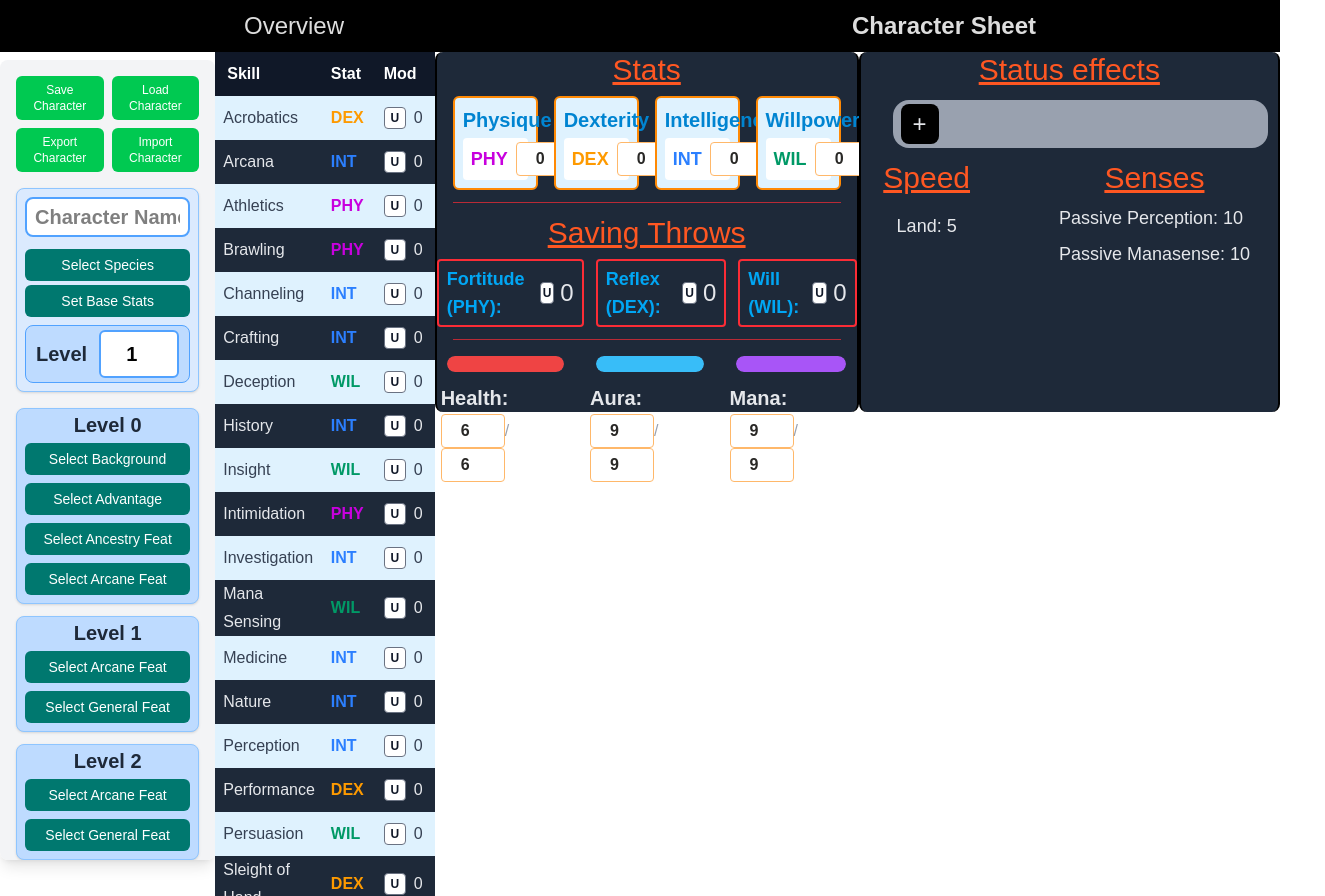
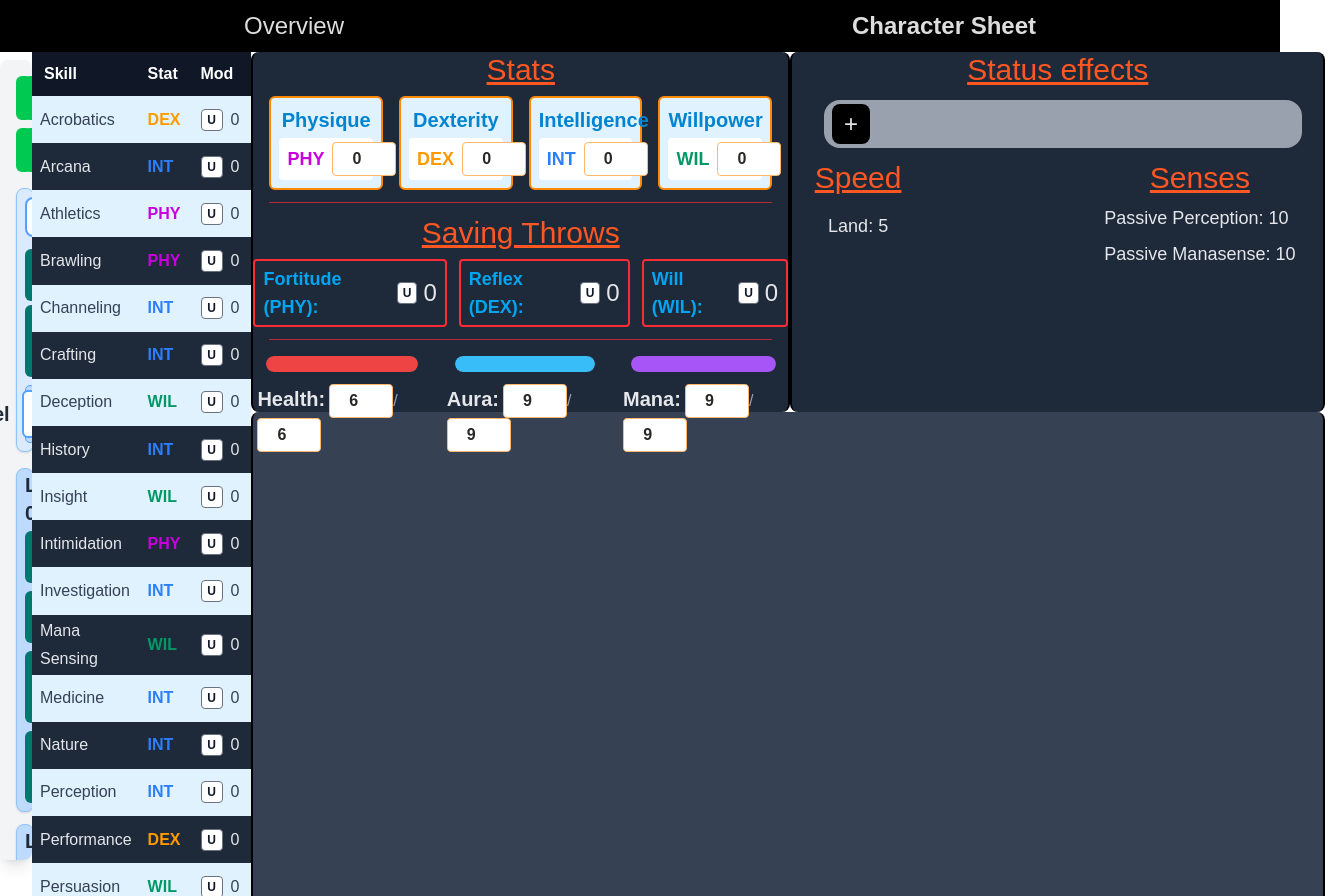
Before and after one commit to Acasez/kastorixv2, a React (Vite) app: page /characterSheet in a window 1280 px wide. Shown: the top 896 px of the page, 1325 px wide, since content can reach past the window. Built offline with nearby package versions, Linux system fonts and the light colour scheme.

Commit message:
Set uo a visual for the action section

```diff
--- /dev/null
+++ b/src/components/CharacterSheet/ActionSection.tsx
@@ -0,0 +1,5 @@
+export default function ActionSection() {
+  return (
+    <div className="flex flex-col bg-gray-700 h-175 gap-3 border-x-2 rounded-lg"></div>
+  );
+}
--- a/src/pages/CharacterSheet.tsx
+++ b/src/pages/CharacterSheet.tsx
@@ -1,3 +1,4 @@
+import ActionSection from "../components/CharacterSheet/ActionSection";
 import CoreStatSection from "../components/CharacterSheet/CoreStatSection/CoreStatsSection";
 import LevelSidebar from "../components/CharacterSheet/LevelSidebar";
 import OtherStatSection from "../components/CharacterSheet/OtherStatSection";
@@ -11,8 +12,13 @@ export default function RPGOverview() {
         <div className="flex flex-row">
           <LevelSidebar />
           <SkillsTable />
-          <CoreStatSection />
-          <OtherStatSection />
+          <div>
+            <div className="flex flex-row">
+              <CoreStatSection />
+              <OtherStatSection />
+            </div>
+            <ActionSection />
+          </div>
         </div>
       </CharacterProvider>
     </>
```
